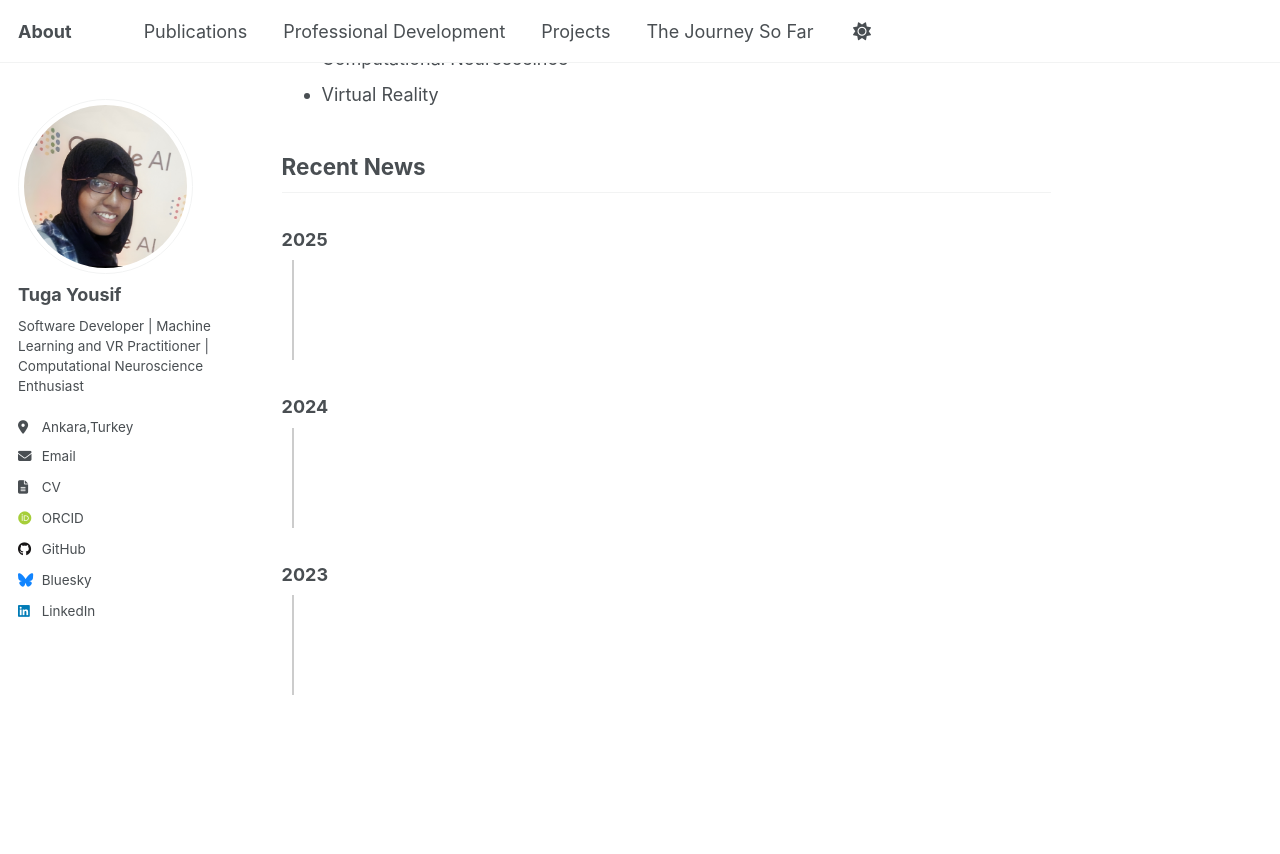
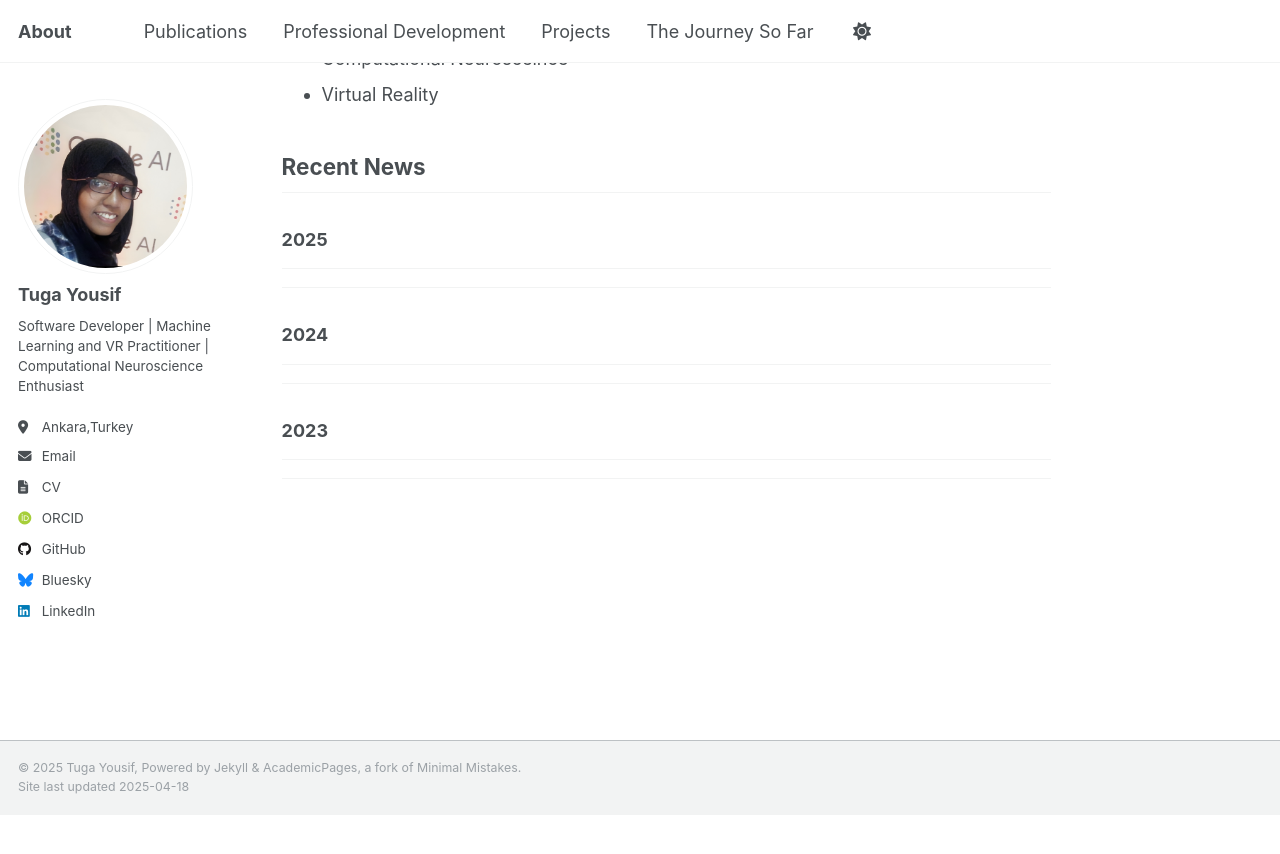
Before and after one commit to TugaAhmed/TugaAhmed.github.io, a Jekyll site: the page built from _pages/about.md, in a window 1280 px wide and 900 px high, scrolled down 659 px. Shown: the top 854 px of the window. Built offline with Jekyll 4.4.1, drawn with Linux system fonts in a browser that asks for light colours; some web fonts are replaced; after the commit the page ends 1474 px from its top, so only the background shows below that.

Commit message:
fix line

```diff
--- a/_pages/about.md
+++ b/_pages/about.md
@@ -29,11 +29,13 @@ Tuga Yousif is a Sudanese MSc student in Computer Engineering with a strong pass
 ## Recent News
 
 ### 2025
-<div style="border-left: 2px solid #ccc; height: 100px; margin: 10px;"></div>
+---
+***
 
 ### 2024
-<div style="border-left: 2px solid #ccc; height: 100px; margin: 10px;"></div>
-
+---
+***
 
 ### 2023
-<div style="border-left: 2px solid #ccc; height: 100px; margin: 10px;"></div>
+---
+***
```
